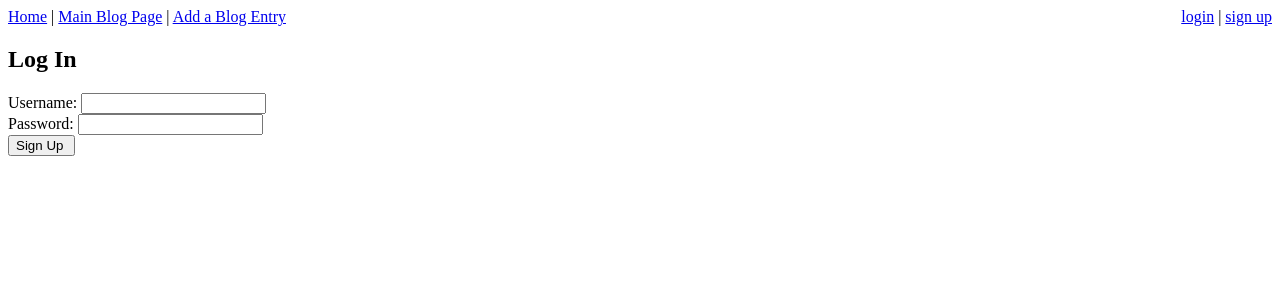
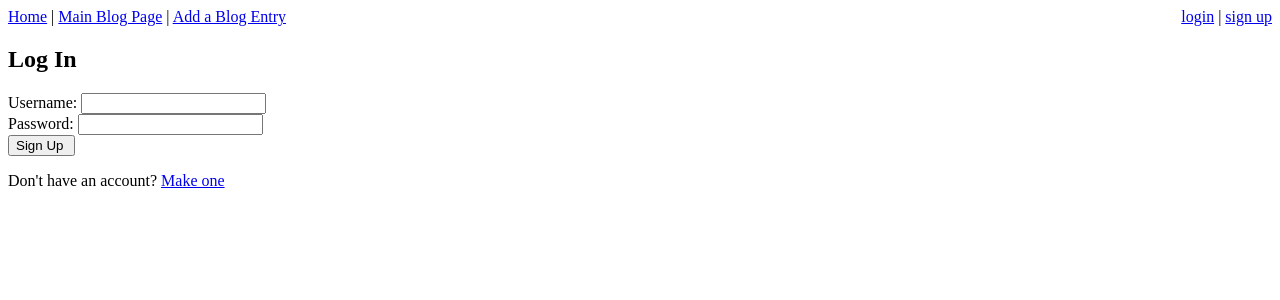
Before and after one commit to lucasfinnern/blogz, a Flask app: page /login in a window 1280 px wide. Shown: the top 300 px of the page. Run offline with Flask 2, Linux system fonts and the light colour scheme.

Commit message:
added link to signup on login page

```diff
--- a/templates/login.html
+++ b/templates/login.html
@@ -20,5 +20,6 @@
         <input type='password' name='password' /><br>
         <input type='submit' value='Sign Up ' />
     </form>
+    <p>Don't have an account? <a href='/signup'>Make one</a></p>
 
 {% endblock %}
```
